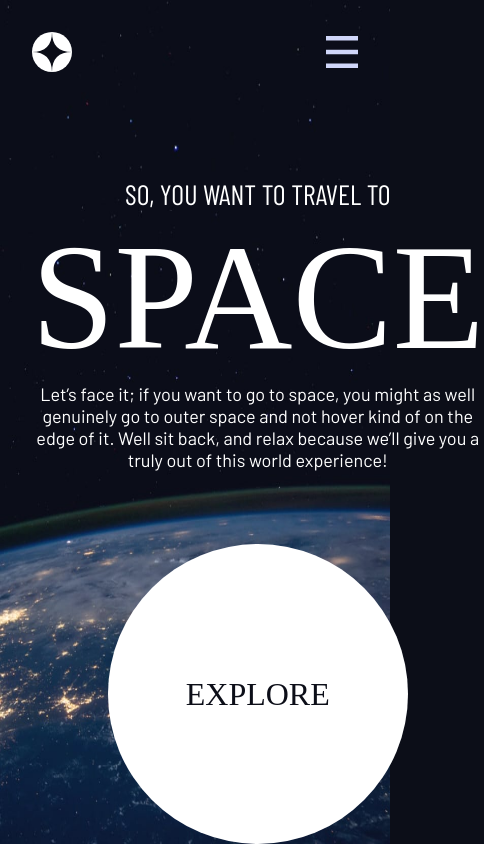
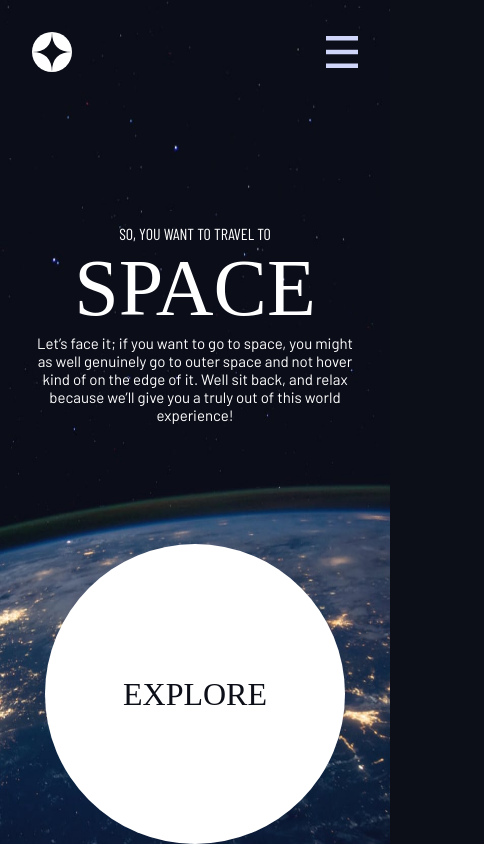
Before and after one commit to andersonszdc/Space-tourism, a Next.js app: page / in a window 390 px wide. Shown: the whole page, 484 px wide, since content can reach past the window. Built offline with nearby package versions, Linux system fonts and the light colour scheme; a web font is replaced by a local one.

Commit message:
responsive index page

```diff
--- a/src/components/MainButton/index.tsx
+++ b/src/components/MainButton/index.tsx
@@ -4,7 +4,7 @@ import { Container } from "./styles";
 const MainButton = () => {
   return (
     <Container>
-      <div>explore</div>
+      <div className="expand">explore</div>
     </Container>
   );
 };
--- a/src/components/MainButton/styles.ts
+++ b/src/components/MainButton/styles.ts
@@ -7,10 +7,10 @@ export const Container = styled.button`
   transition: .4s ease-out;
 
   :hover {
-    padding: 120px;
+    padding: 15%;
   }
 
-  div {
+  .expand {
     display: flex;
     align-items: center;
     justify-content: center;
--- a/src/pages/index.tsx
+++ b/src/pages/index.tsx
@@ -32,9 +32,9 @@ export default function Index() {
         />
       </div>
       <div className="content">
-        <h2>so, you want to travel to</h2>
-        <h1>space</h1>
-        <p>
+        <h2 className="call">so, you want to travel to</h2>
+        <h1 className="emphasis">space</h1>
+        <p className="explanation">
           Let’s face it; if you want to go to space, you might as well genuinely
           go to outer space and not hover kind of on the edge of it. Well sit
           back, and relax because we’ll give you a truly out of this world
--- a/src/styles/index.ts
+++ b/src/styles/index.ts
@@ -7,20 +7,21 @@ export const Main = styled.main`
   grid-template-rows: 1fr;
   height: 100%;
 
-  h2 {
+  .call {
     font-family: var(--f-sans-cold);
     font-size: 28px;
     font-weight: 400;
     text-transform: uppercase;
   }
 
-  h1 {
+  .emphasis {
     font-family: var(--f-serif);
     font-size: 150px;
     text-transform: uppercase;
     font-weight: 400;
   }
-  p {
+
+  .explanation {
     font-family: var(--f-sans-normal);
     font-size: 18px;
     font-weight: 400;
@@ -55,4 +56,18 @@ export const Main = styled.main`
       text-align: center;
     }
   }
+
+  @media (max-width: 620px) {
+    .call {
+      font-size: 16px;
+    }
+
+    .emphasis {
+      font-size: 80px;
+    }
+
+    .explanation {
+      font-size: 15px;
+    }
+  }
 `;
```
